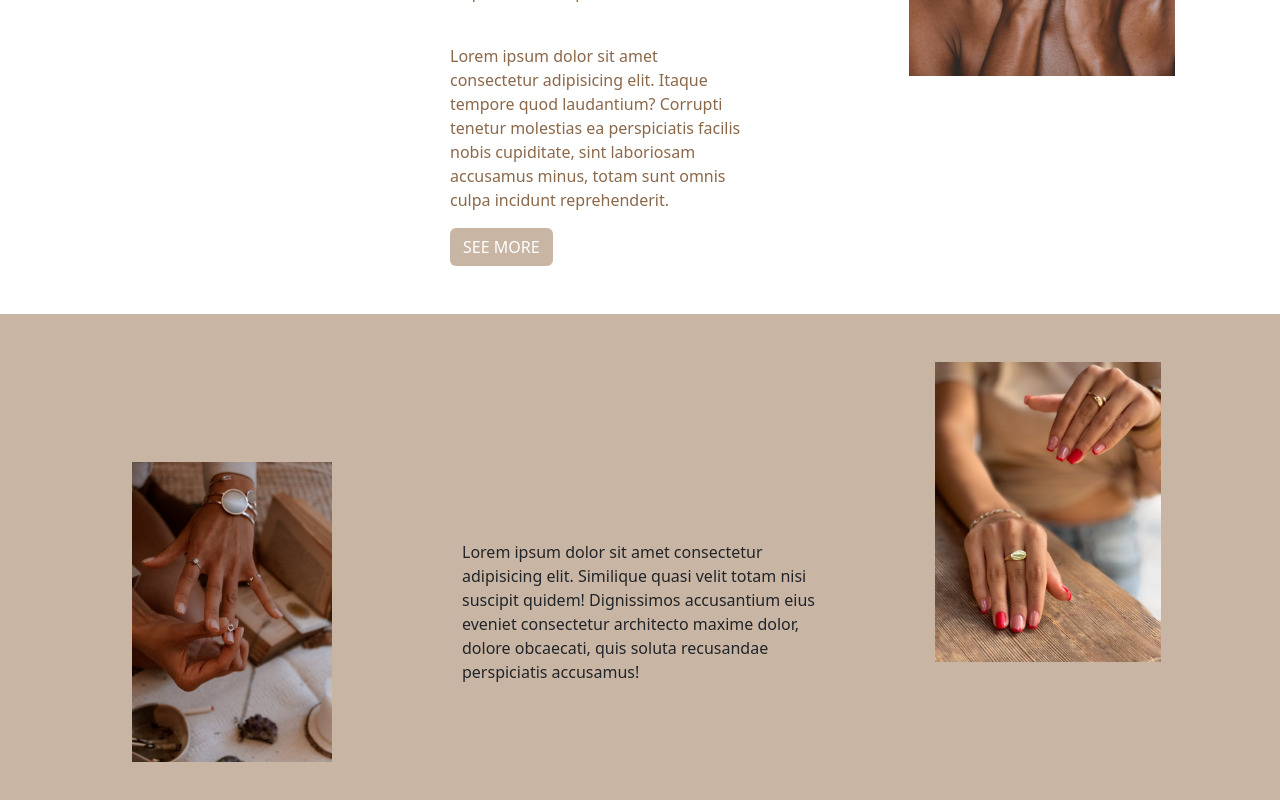
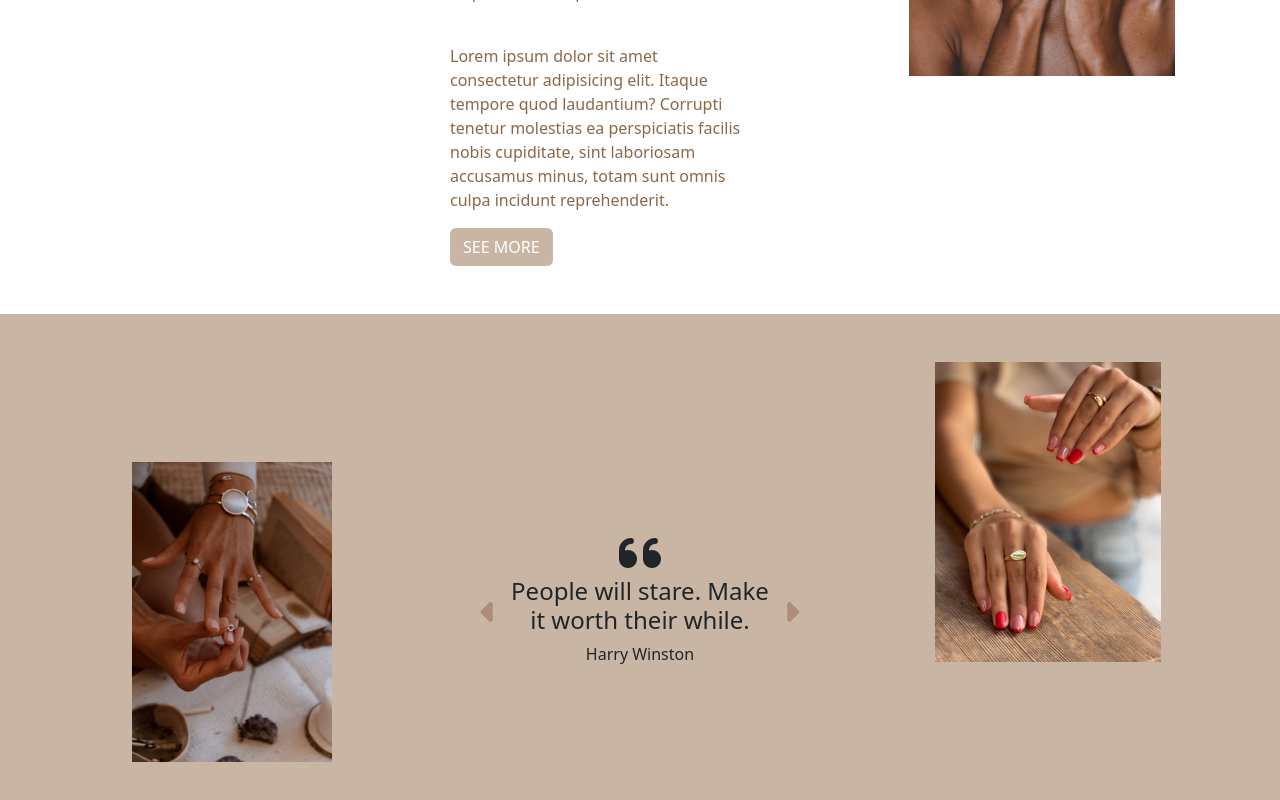
Before and after one commit to Carol254/glitter-e-shop, an Angular app: page / in a window 1280 px wide. Shown: the part 1654-2454 px from the top of the page. Built offline with nearby package versions, Linux system fonts and the light colour scheme.

Commit message:
few changes made

```diff
--- a/src/app/home/home.component.css
+++ b/src/app/home/home.component.css
@@ -24,7 +24,7 @@
     /* height: 100vh; */
 }
 
-.carousel-item, .view-btn ,.quote-carousel{
+.carousel-item, .view-btn ,.quote-carousel ,.carousel-item>i{
     align-items: center;
     justify-content: center;
     display: flex;
@@ -59,3 +59,19 @@
     top:0;
     right: 0;
 }
+.prev-icon::before{
+    content: "\f0d9";
+    font-family: "Font Awesome 5 Free";
+    font-weight: 900;
+    display: inline-block;
+    font-size: 2em;
+    color:var(--accent-color);
+}
+.next-icon::before{
+    content: "\f0da";
+    font-family: "Font Awesome 5 Free";
+    font-weight: 900;
+    display: inline-block;
+    font-size: 2em;
+    color: var(--accent-color);
+}
--- a/src/app/home/home.component.html
+++ b/src/app/home/home.component.html
@@ -1,8 +1,8 @@
 <div class="main">
     <div class="container">
         <div class="content">
-            <h2>GLITTER COLLECTION</h2>
-            <p>Lorem ipsum dolor sit amet consectetur adipisicing elit. Expedita esse voluptatibus, cum praesentium ipsum dolores quaerat. </p>
+            <h2>GLITTER COLLECTIONS</h2>
+            <h4 #intro></h4>
             <button class="btn btn-main">SHOP NOW</button>
         </div>
     </div>
@@ -108,7 +108,33 @@
             </div>
             <div class="col-lg-4">
                 <div class="quote-carousel">
-                    <div>Lorem ipsum dolor sit amet consectetur adipisicing elit. Similique quasi velit totam nisi suscipit quidem! Dignissimos accusantium eius eveniet consectetur architecto maxime dolor, dolore obcaecati, quis soluta recusandae perspiciatis accusamus!</div>
+                    <div id="carouselExampleFade" class="carousel slide carousel-fade">
+                        <div class="carousel-inner">
+                          <div class="carousel-item active d-block px-5">
+                            <i class="fas fa-quote-left fa-3x text-center"></i>
+                            <h4 class="d-block w-100 text-center">People will stare. Make it worth their while. </h4>
+                            <div class="text-center">Harry Winston</div>
+                          </div>
+                          <div class="carousel-item d-block px-5">
+                            <i class="fas fa-quote-left fa-3x text-center"></i>
+                            <h4 class="d-block w-100 text-center">Diamonds are a girl’s best friend.</h4>
+                            <div class="text-center">Marilyn Monroe</div>
+                          </div>
+                          <div class="carousel-item d-block px-5">
+                            <i class="fas fa-quote-left fa-3x text-center"></i>
+                            <h4 class="d-block w-100 text-center">The pearl is the queen of gems and the gem of queens.</h4>
+                            <div class="text-center">Grace Kelly</div>
+                          </div>
+                        </div>
+                        <button class="carousel-control-prev" type="button" data-bs-target="#carouselExampleFade" data-bs-slide="prev">
+                          <span class="prev-icon" aria-hidden="true"></span>
+                          <span class="visually-hidden">Previous</span>
+                        </button>
+                        <button class="carousel-control-next" type="button" data-bs-target="#carouselExampleFade" data-bs-slide="next">
+                          <span class="next-icon" aria-hidden="true"></span>
+                          <span class="visually-hidden">Next</span>
+                        </button>
+                    </div>
                 </div>
             </div>
             <div class="col-lg-4">
--- a/src/app/home/home.component.ts
+++ b/src/app/home/home.component.ts
@@ -1,4 +1,4 @@
-import { AfterViewInit, Component } from '@angular/core';
+import { AfterViewInit, Component, ElementRef, OnInit, viewChild } from '@angular/core';
 declare var $: any;
 
 @Component({
@@ -11,4 +11,23 @@ declare var $: any;
 
 
 export class HomeComponent {
+
+  speed:number = 50;
+  initialTxt:number = 0;
+  requiredTxt:any = 'Adorn yourself with the brilliance of our unique jewelry pieces. Shop now for unmatched elegance.';
+
+  // @ViewChild('intro', { static: false }) intro!: ElementRef;
+
+  // ngOnInit(): void {
+
+  // }
+
+  // typeWriter(){
+  //   if(this.initialTxt > this.requiredTxt.length ){
+  //     this.intro.nativeElement.innerHTML += this.requiredTxt.charAt(this.initialTxt);
+  //     this.initialTxt ++;
+  //     this.speed;
+  //   }
+  // }
+
 }
```
